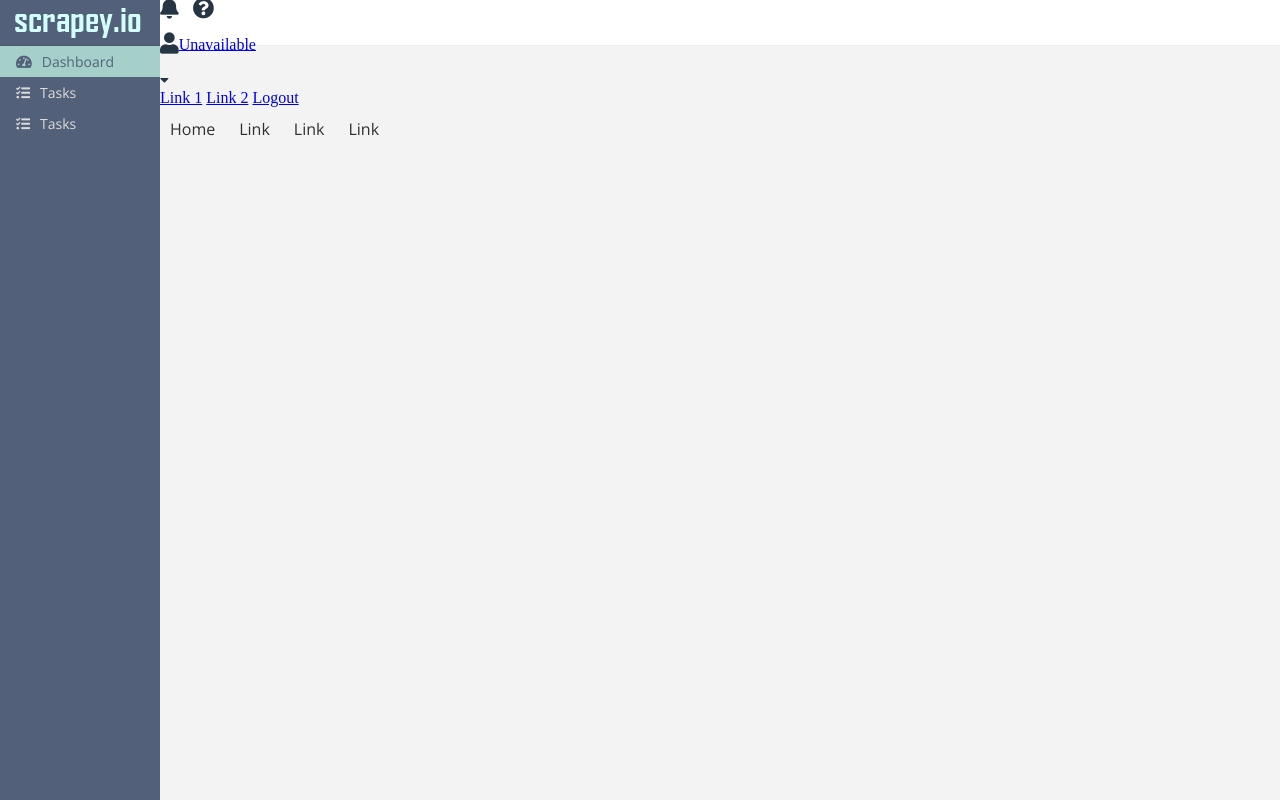
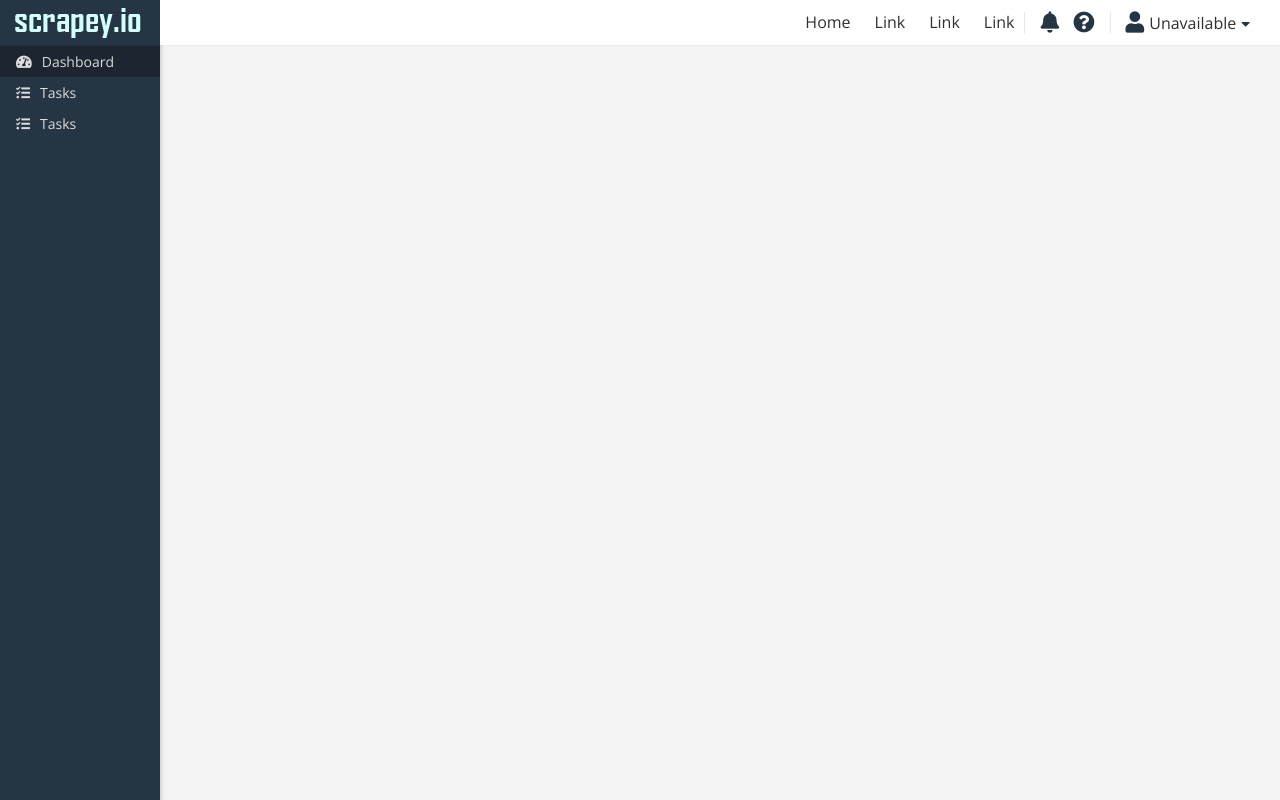
Before and after one commit to ZacharyMcGee/scrapey, a PHP site: page /dashboard.php in a window 1280 px wide. Run offline with PHP 8.4, Linux system fonts and the light colour scheme; the visitor is signed in with stand-in values (Sample User, id 1); data that the repository does not hold is empty; some libraries are stand-ins or nearby versions.

Commit message:
Update style.css

```diff
--- a/css/style.css
+++ b/css/style.css
@@ -39,7 +39,7 @@ body {
 }
 
 .header-menu-bar {
-  float: left;
+  float: right;
   padding-top: 11px;
 }
 
@@ -60,9 +60,66 @@ body {
   text-decoration: none;
 }
 
+.header-menu-buttons {
+  float: left;
+  padding-right: 15px;
+  padding-left: 15px;
+  border-right: 1px solid #e6e6e6;
+  border-left: 1px solid #e6e6e6;
+}
+
+.header-account-info {
+  font-family: 'Open Sans', sans-serif;
+  color: #303030;
+  float: right;
+  margin-right: 190px;
+  margin-top: 12px;
+}
+
+.header-account-username {
+  float: left;
+  margin-right: 5px;
+  margin-left: 15px;
+}
+
+.header-account-username p{
+  margin: 0px;
+  padding: 0px;
+}
+
+.header-account-username a{
+  padding-left: 5px;
+  text-decoration: none;
+  color: #303030;
+}
+
+.account-dropdown {
+  display: none;
+  top: 50px;
+  margin-left: 15px;
+  position: absolute;
+  background-color: #f9f9f9;
+  min-width: 160px;
+  -webkit-box-shadow: 0px 0px 1px 0px rgba(87,87,87,0.19);
+  -moz-box-shadow: 0px 0px 1px 0px rgba(87,87,87,0.19);
+  box-shadow: 0px 0px 1px 0px rgba(87,87,87,0.19);  z-index: 1;
+}
+
+.account-dropdown a {
+    float: none;
+    color: black;
+    padding: 12px 16px;
+    text-decoration: none;
+    display: block;
+    text-align: left;
+}
+
+.account-dropdown a:hover {
+    background-color: #f3f3f3;
+}
+
 .main {
   height: 100%;
-  overflow: auto;
   margin-left: 190px;
   margin-right: 30px;
 }
@@ -371,7 +499,7 @@ height: 100%;
 }
 
 .sidebar {
-  background-color: #536079;
+  background-color: #263544;
     height: 100%;
     width: 160px;
     position: fixed;
@@ -379,11 +507,14 @@ height: 100%;
     top: 0; /
     left: 0;
     overflow-x: hidden;
+    -webkit-box-shadow: -1px 2px 5px 1px rgba(0,0,0,0.26);
+    -moz-box-shadow: -1px 2px 5px 1px rgba(0,0,0,0.26);
+    box-shadow: -1px 2px 5px 1px rgba(0,0,0,0.26);
 }
 
 .sidebar-header {
   z-index: 1;
-  background-color: #536079;
+  background-color: #263544;
   height: 45px;
   border-bottom: 1px solid #00000012;
   -webkit-box-shadow: 0px 0px 1px 0px rgba(87,87,87,0.19);
```
Also changed, not shown: other parts of css/style.css (+91 -12 lines). Lines whose indentation alone changed are shown as unchanged.
